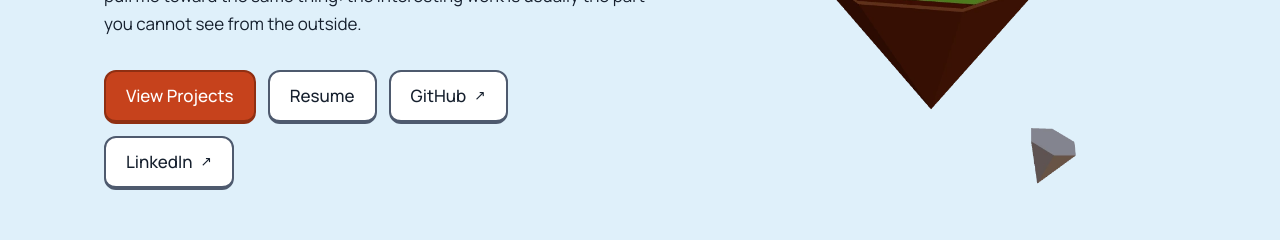
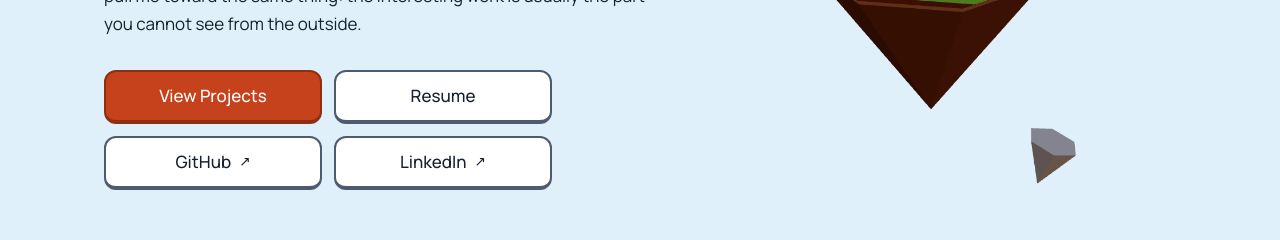
Before and after one commit to aspectfv/portfolio, a React (Vite) app: page / in a window 1280 px wide. Shown: the part 450-690 px from the top of the page. Built offline with nearby package versions, Linux system fonts and the light colour scheme; no server answers.

Commit message:
lay the hero actions out as a fixed 2x2 grid
Four buttons never fit on one line in the hero's text column at any width, so
free wrapping left a lone button on a third row that read as a mistake rather
than a choice.

```diff
--- a/src/sections/Hero.tsx
+++ b/src/sections/Hero.tsx
@@ -32,7 +32,10 @@ export function Hero() {
           <p className="text-lede text-ink-muted mt-2 font-medium">{profile.positioning}</p>
           <p className="prose-measure mt-6">{profile.personalStatement}</p>
 
-          <div className="mt-8 flex flex-wrap gap-3">
+          {/* A 2x2 grid rather than a wrapping row. Four buttons never fit on
+              one line in this column at any width, and free wrapping left a
+              lone third-row button that read as a mistake. */}
+          <div className="mt-8 grid max-w-md grid-cols-2 gap-3">
             <ActionLink href="#projects" variant="primary">
               View Projects
             </ActionLink>
```
